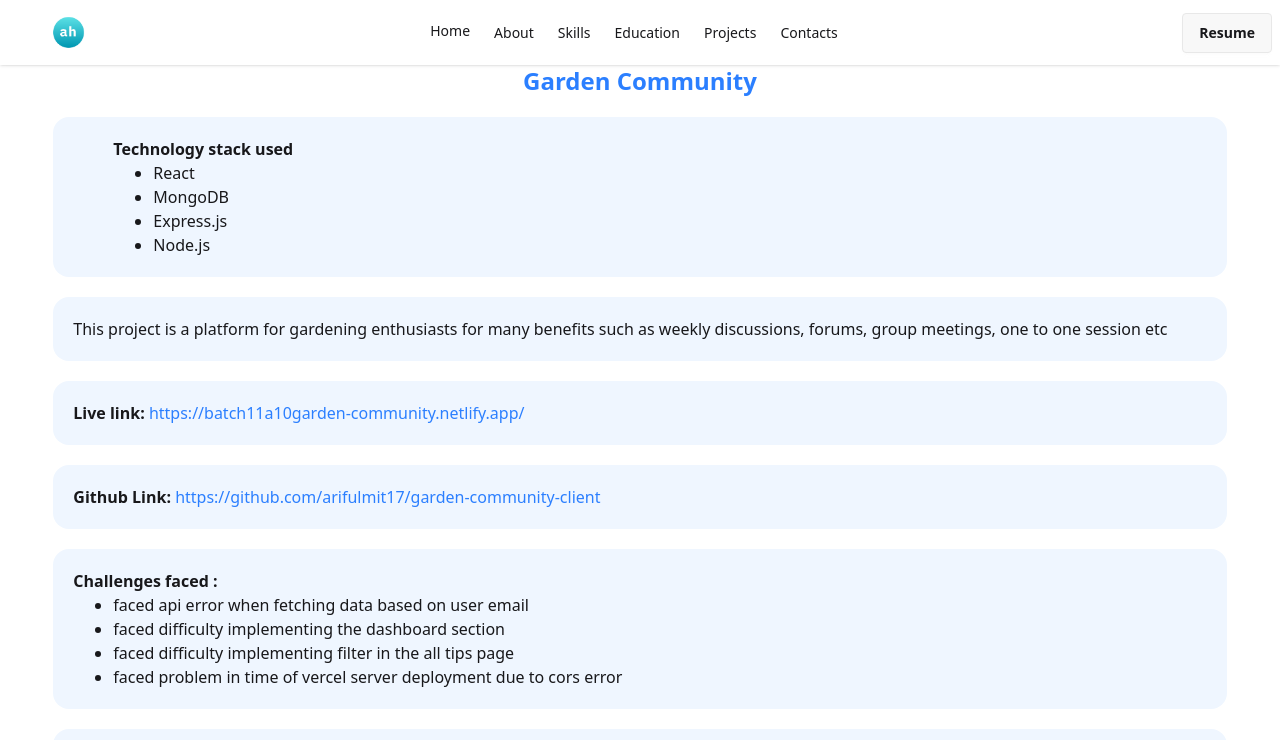
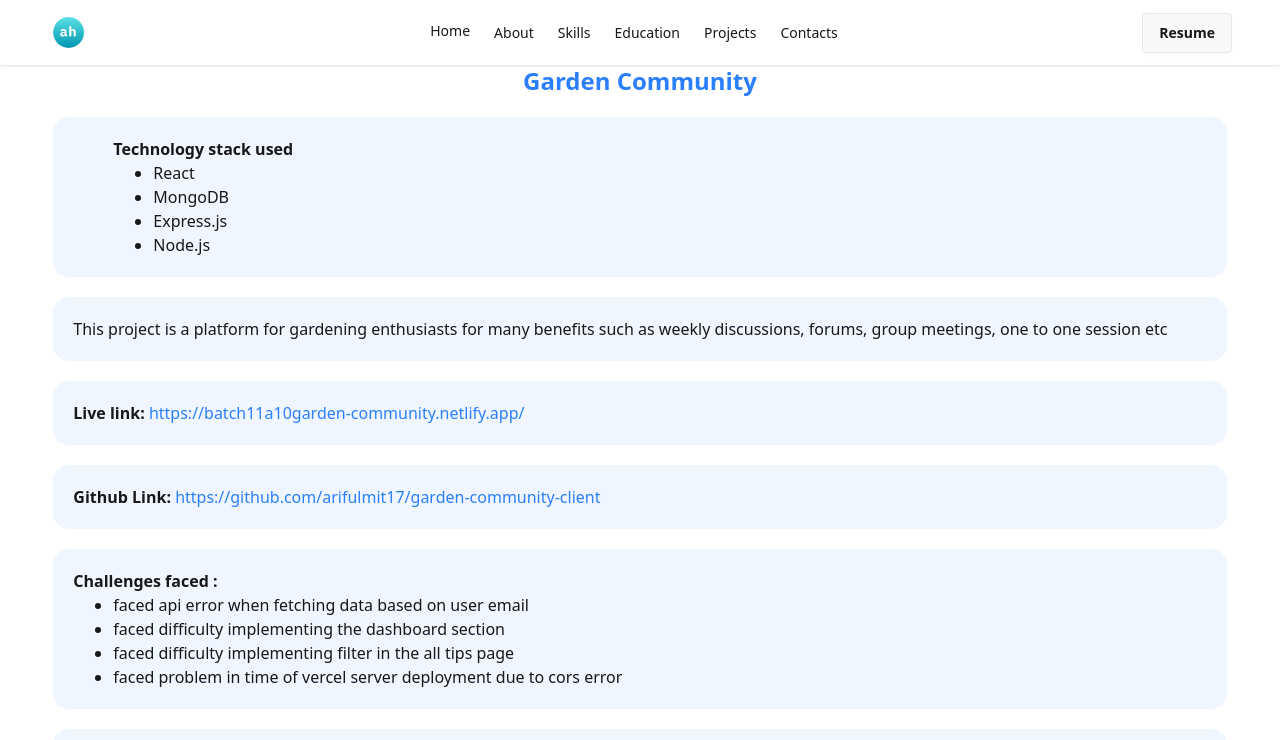
Before and after one commit to arifulmit17/ariful-haque-portfolio, a React (Vite) app: page /garden in a window 1280 px wide. Shown: the top 740 px of the page. Built offline with nearby package versions, Linux system fonts and the light colour scheme.

Commit message:
changed picture and resume file path

```diff
--- a/src/Components/Navbar.jsx
+++ b/src/Components/Navbar.jsx
@@ -3,8 +3,16 @@ import { Link } from 'react-router';
 import logo from "./../assets/ah.png"
 import "./Navbar.css"
 const Navbar = () => {
+  const fileId = '19FE4FSfIpnyqUjU6nRK8xUDO2PiXT71b';
+
+  const handleDownload = () => {
+    const link = document.createElement('a');
+    link.href = `https://drive.google.com/uc?export=download&id=${fileId}`;
+    link.download = 'document.pdf';
+    link.click();
+  };
     const links=<>
-        <Link className='mr-3 mt-1' to='/'><a>Home</a></Link>
+        <Link className='mr-3 mt-1' to='/'>Home</Link>
         <li><a href='#about'>About</a></li>
         <li><a href='#skill'>Skills</a></li>
         <li><a href='#education'>Education</a></li>
@@ -33,7 +41,7 @@ const Navbar = () => {
     </ul>
   </div>
   <div className="navbar-end">
-    <a className="btn">Resume</a>
+    <button onClick={handleDownload} className="btn mr-10">Resume</button>
   </div>
 </div>
     );
--- a/src/Home.jsx
+++ b/src/Home.jsx
@@ -3,13 +3,21 @@ import { FaReact } from "react-icons/fa";
 import { Link } from 'react-router';
 
 const Home = () => {
+    const fileId = '1S9V9TZWAvF6Mt1KPYUj7LKUa_9yEUs1i';
+
+  const handleDownload = () => {
+    const link = document.createElement('a');
+    link.href = `https://drive.google.com/uc?export=download&id=${fileId}`;
+    link.download = 'document.pdf';
+    link.click();
+  };
     return (
         <div>
             <section className='w-11/12 mx-auto shadow-sm p-5 rounded-2xl'>
                 <div className=' flex flex-col lg:flex-row'>
                     <div className='w-1/2'>
                         <figure className='mx-auto lg:ml-10 ' >
-                            <img className='ml-20 w-[200px] rounded-3xl' src="https://i.postimg.cc/P53Yj50K/Arif.png" alt="Md. Ariful Haque" />
+                            <img className='ml-20 w-[200px] rounded-3xl' src="https://i.postimg.cc/j5gXb50n/Arif.png" alt="Md. Ariful Haque" />
                         </figure>
 
                     </div>
@@ -23,7 +31,7 @@ const Home = () => {
 
                             <a target='_blank' href="https://github.com/arifulmit17"><img width="48" height="48" src="https://img.icons8.com/ios-filled/50/github.png" alt="github"/></a>
                         </div>
-                        <button className='btn btn-soft mx-20 lg:m-0 btn-accent'>Resume</button>
+                        <button onClick={handleDownload} className='btn btn-soft mx-20 lg:m-0 btn-accent'>Resume</button>
                     </div>
 
                 </div>
```
